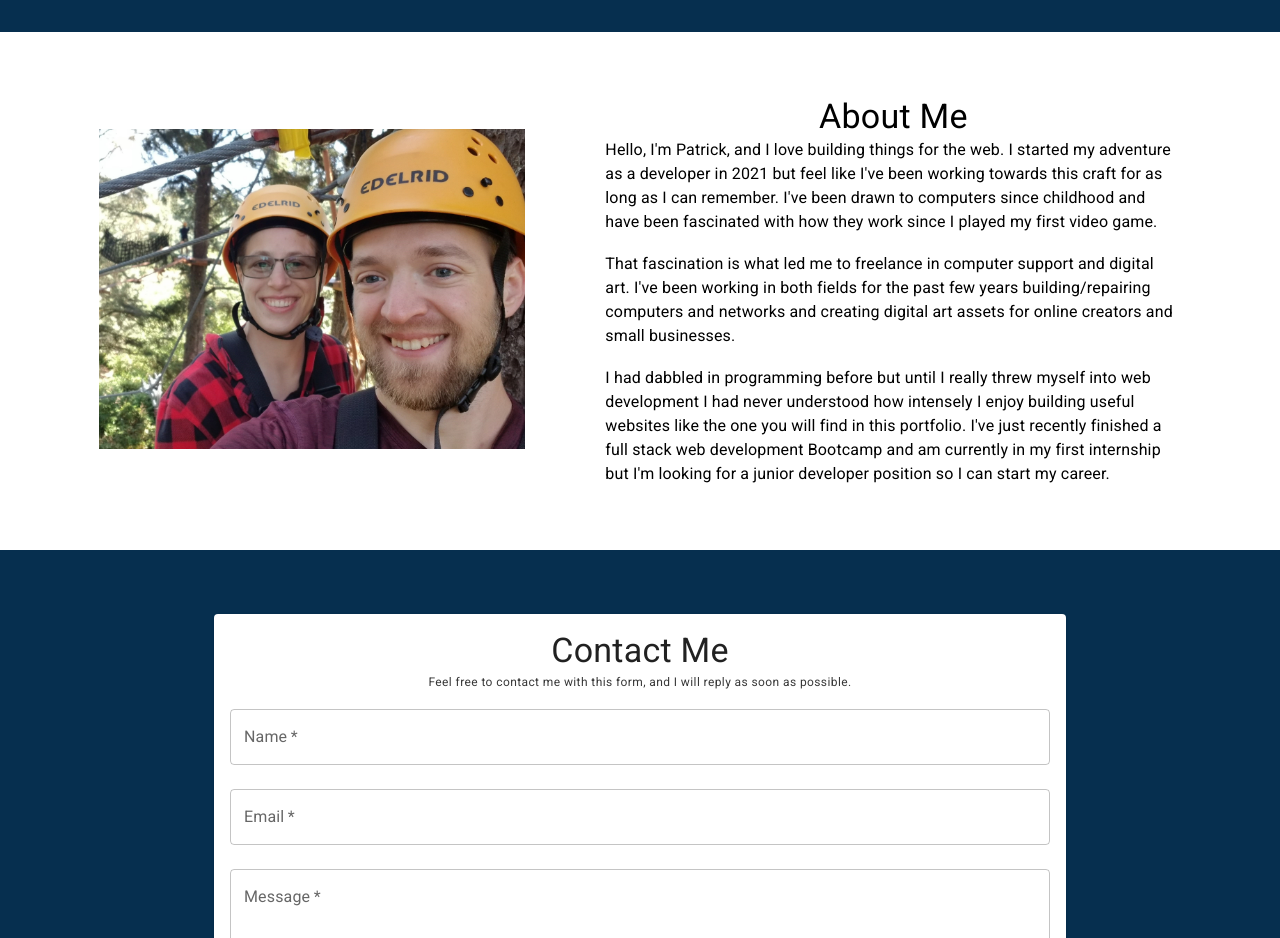
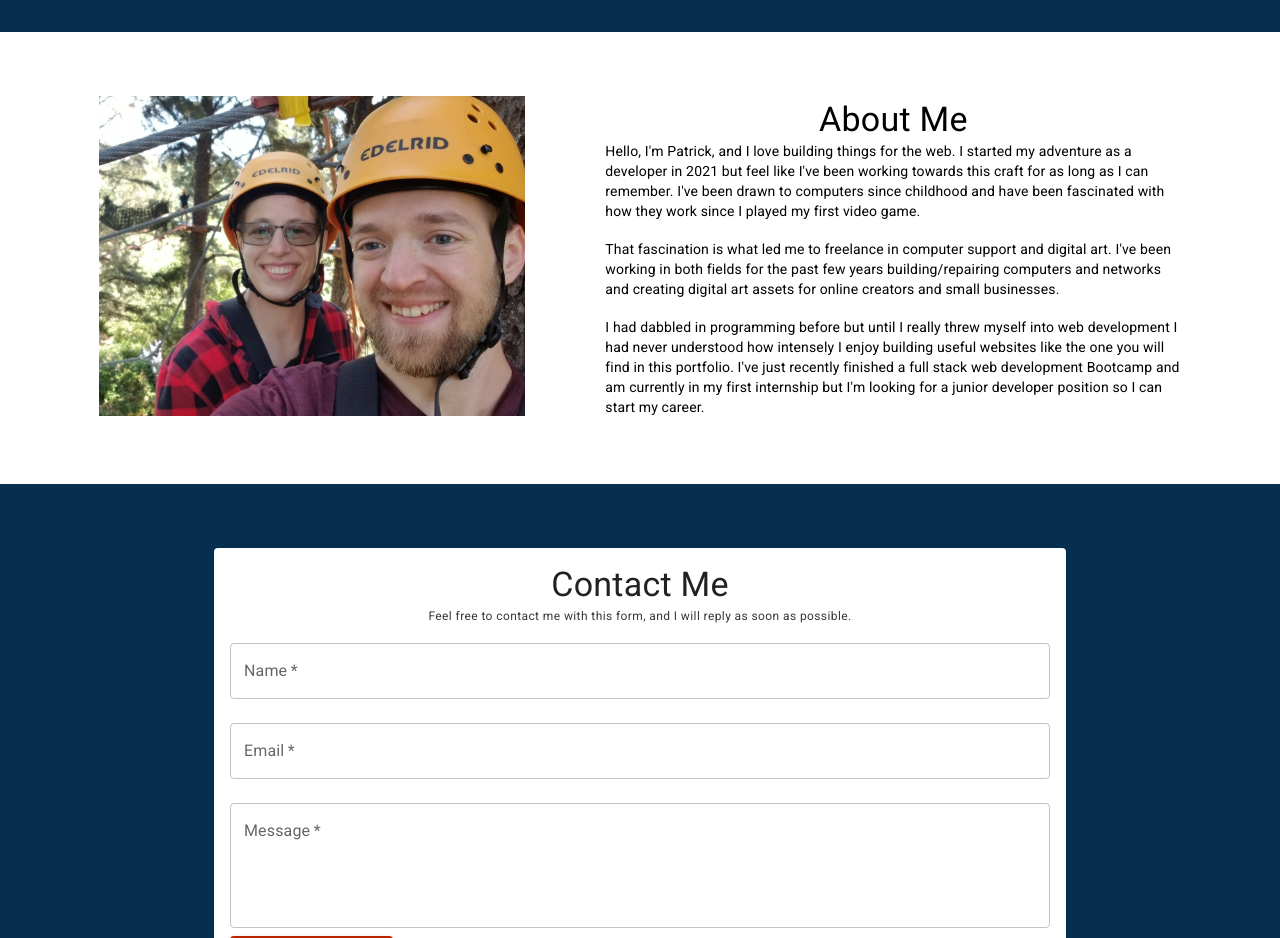
Before and after one commit to Patrick-Dolan/portfolio-v2, a React (Create React App) app: page / in a window 1280 px wide. Shown: the part 1740-2678 px from the top of the page. Built offline with nearby package versions, Linux system fonts and the light colour scheme.

Commit message:
update: add body2 variant to about me information to make text easier to read

```diff
--- a/src/components/page/AboutMe.js
+++ b/src/components/page/AboutMe.js
@@ -12,11 +12,11 @@ const AboutMe = () => {
           </Grid>
           <Grid item md={6}>
             <Typography variant="h4" textAlign={"center"}>About Me</Typography>
-            <Typography>Hello, I'm Patrick, and I love building things for the web. I started my adventure as a developer in 2021 but feel like I've been working towards this craft for as long as I can remember. I've been drawn to computers since childhood and have been fascinated with how they work since I played my first video game.</Typography>
+            <Typography variant="body2">Hello, I'm Patrick, and I love building things for the web. I started my adventure as a developer in 2021 but feel like I've been working towards this craft for as long as I can remember. I've been drawn to computers since childhood and have been fascinated with how they work since I played my first video game.</Typography>
             <br />
-            <Typography>That fascination is what led me to freelance in computer support and digital art. I've been working in both fields for the past few years building/repairing computers and networks and creating digital art assets for online creators and small businesses.</Typography>
+            <Typography variant="body2">That fascination is what led me to freelance in computer support and digital art. I've been working in both fields for the past few years building/repairing computers and networks and creating digital art assets for online creators and small businesses.</Typography>
             <br />
-            <Typography>I had dabbled in programming before but until I really threw myself into web development I had never understood how intensely I enjoy building useful websites like the one you will find in this portfolio. I've just recently finished a full stack web development Bootcamp and am currently in my first internship but I'm looking for a junior developer position so I can start my career.</Typography>
+            <Typography variant="body2">I had dabbled in programming before but until I really threw myself into web development I had never understood how intensely I enjoy building useful websites like the one you will find in this portfolio. I've just recently finished a full stack web development Bootcamp and am currently in my first internship but I'm looking for a junior developer position so I can start my career.</Typography>
           </Grid>
         </Grid>
       </Container>
```
